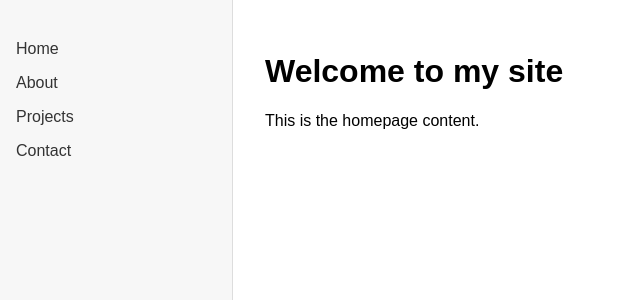
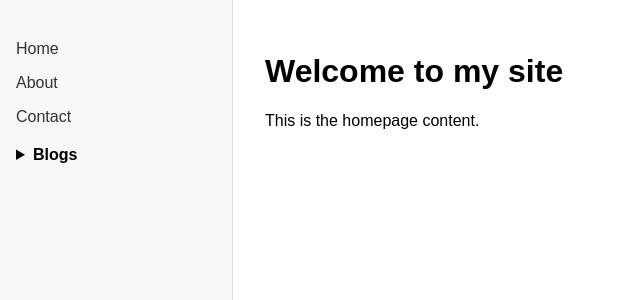
Before and after one commit to liamtreacy/liamtreacy.github.io, a Jekyll site: the page built from index.html, in a window 1280 px wide. Shown: the top 300 px of the page, without its empty margins (0-640 px from the left). Built offline with Jekyll 4.4.1, drawn with Linux system fonts in a browser that asks for light colours.

Commit message:
Collapsable left hand browse

```diff
--- a/_layouts/custom.html
+++ b/_layouts/custom.html
@@ -12,8 +12,17 @@
         <ul>
           <li><a href="/index.html">Home</a></li>
           <li><a href="/about.html">About</a></li>
-          <li><a href="{{ '/projects/' | relative_url }}">Projects</a></li>
           <li><a href="/contact.html">Contact</a></li>
+          <li>
+            <details>
+              <summary>Blogs</summary>
+              <ul>
+                <li><a href="/blog1.html">Blog Post 1</a></li>
+                <li><a href="/blog2.html">Blog Post 2</a></li>
+                <li><a href="/blog3.html">Blog Post 3</a></li>
+              </ul>
+            </details>
+          </li>
         </ul>
       </nav>
       <main class="content">
--- a/assets/css/custom.css
+++ b/assets/css/custom.css
@@ -31,3 +31,22 @@
     flex: 1;
     padding: 2em;
   }
+
+  .sidebar details {
+    margin-top: 0.5em;
+  }
+
+  .sidebar summary {
+    cursor: pointer;
+    font-weight: bold;
+    padding: 0.25em 0;
+  }
+
+  .sidebar details ul {
+    padding-left: 1em;
+    margin: 0.25em 0;
+  }
+
+  .sidebar details ul li {
+    padding: 0.25em 0;
+  }
```
